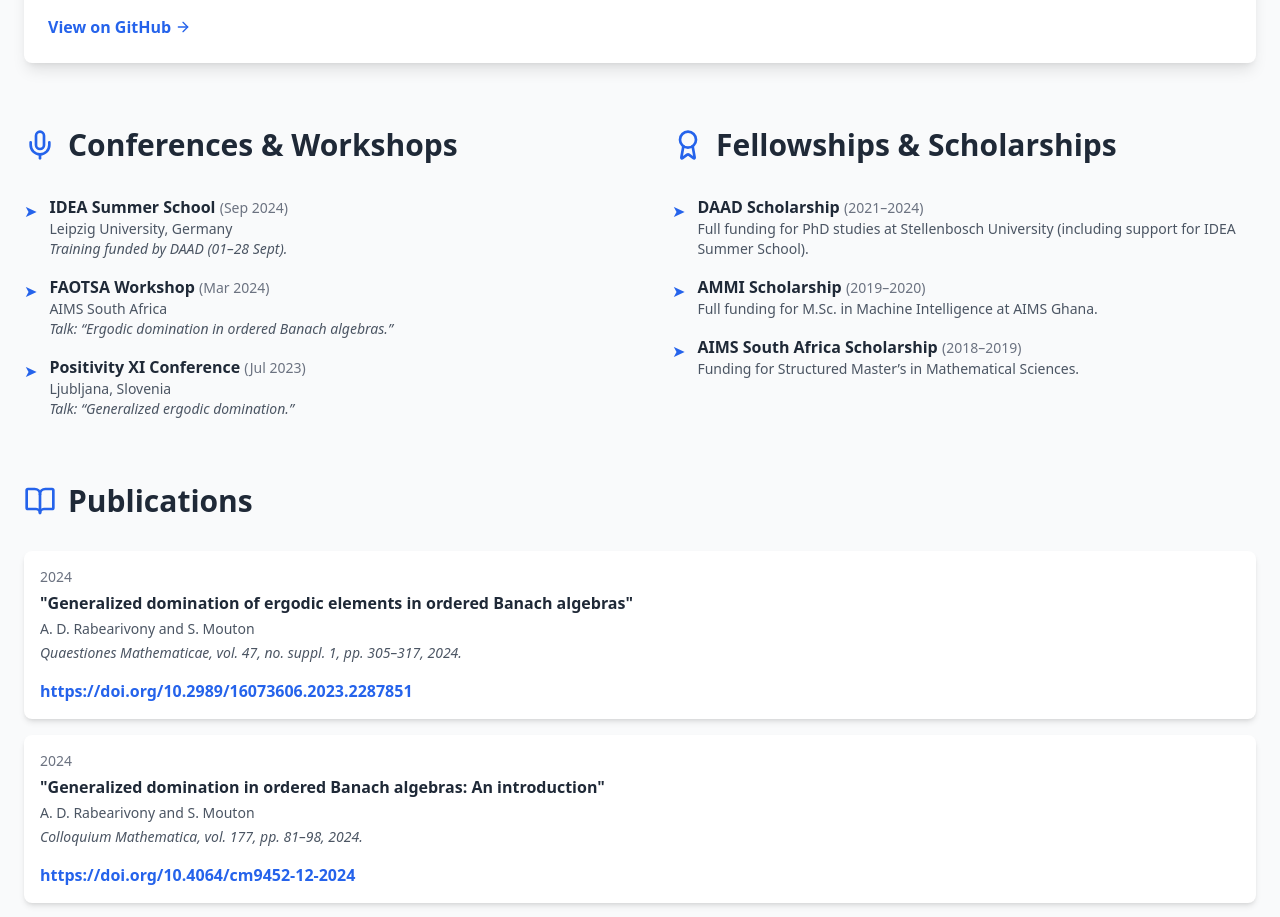
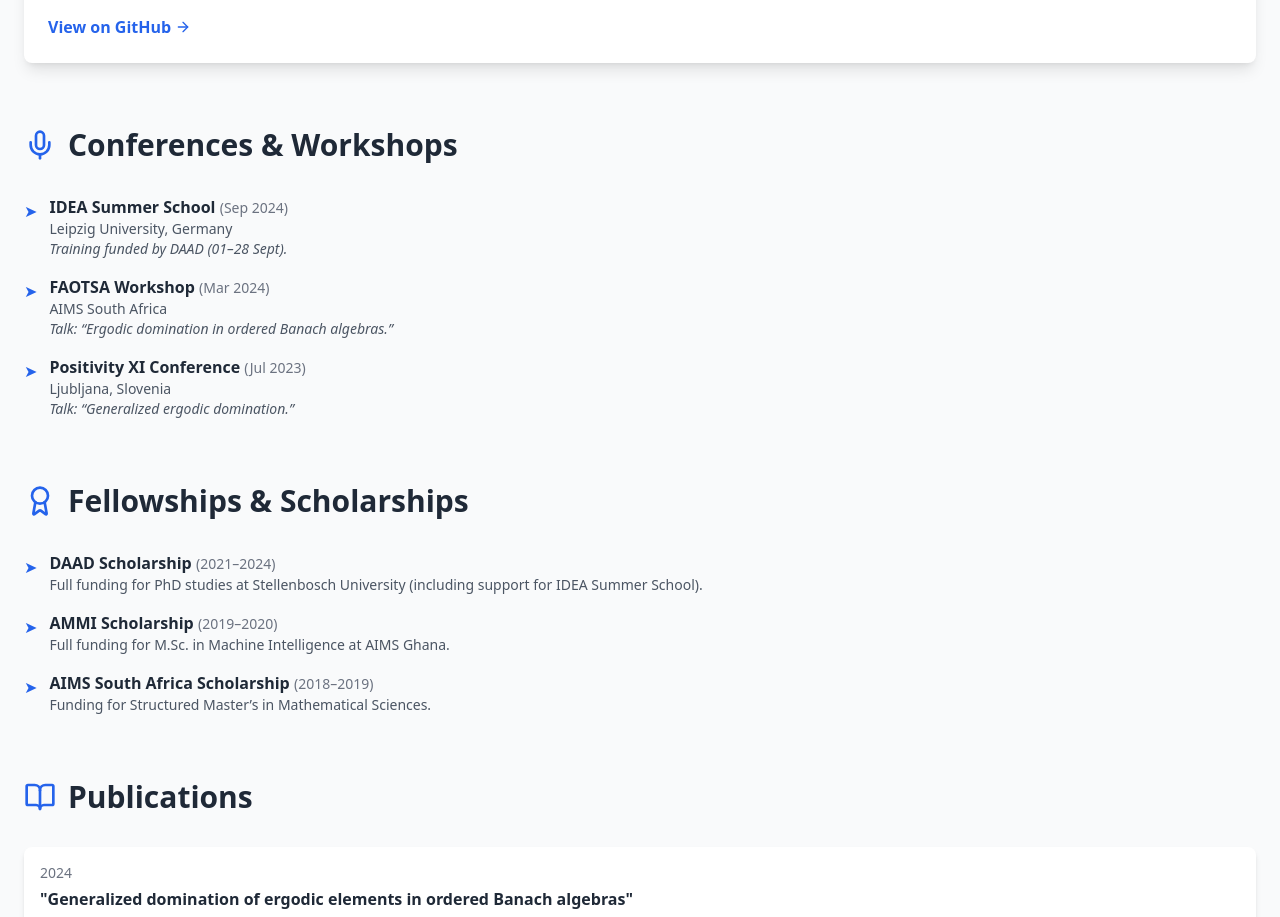
Before and after one commit to dimbyr/dimby-portfolio, a React (Vite) app: page / in a window 1280 px wide. Shown: the part 2860-3777 px from the top of the page. Built offline with nearby package versions, Linux system fonts and the light colour scheme.

Commit message:
Separated conferences and fellowships sections

```diff
--- a/src/App.jsx
+++ b/src/App.jsx
@@ -63,10 +63,10 @@ const App = () => {
                 <Education education={education} />
                 <Projects projects={projects} />
 
-                <div className="grid md:grid-cols-2 gap-16">
+                {/* <div className="grid md:grid-cols-2 gap-16"> */}
                     <Conferences conferences={conferences} />
                     <Fellowships fellowships={fellowships} />
-                </div>
+                {/* </div> */}
 
                 <Publications publications={publications} />
                 <Skills skills={skills} />
```
